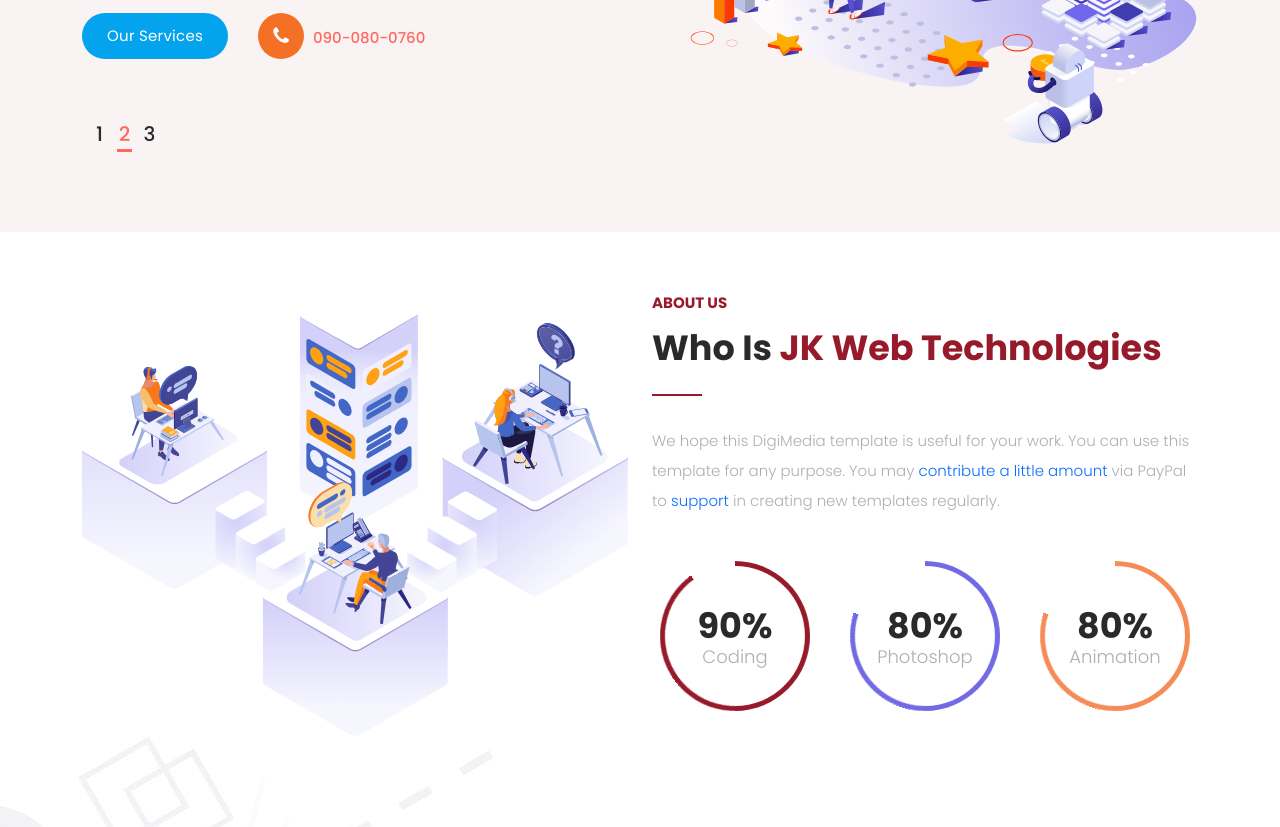
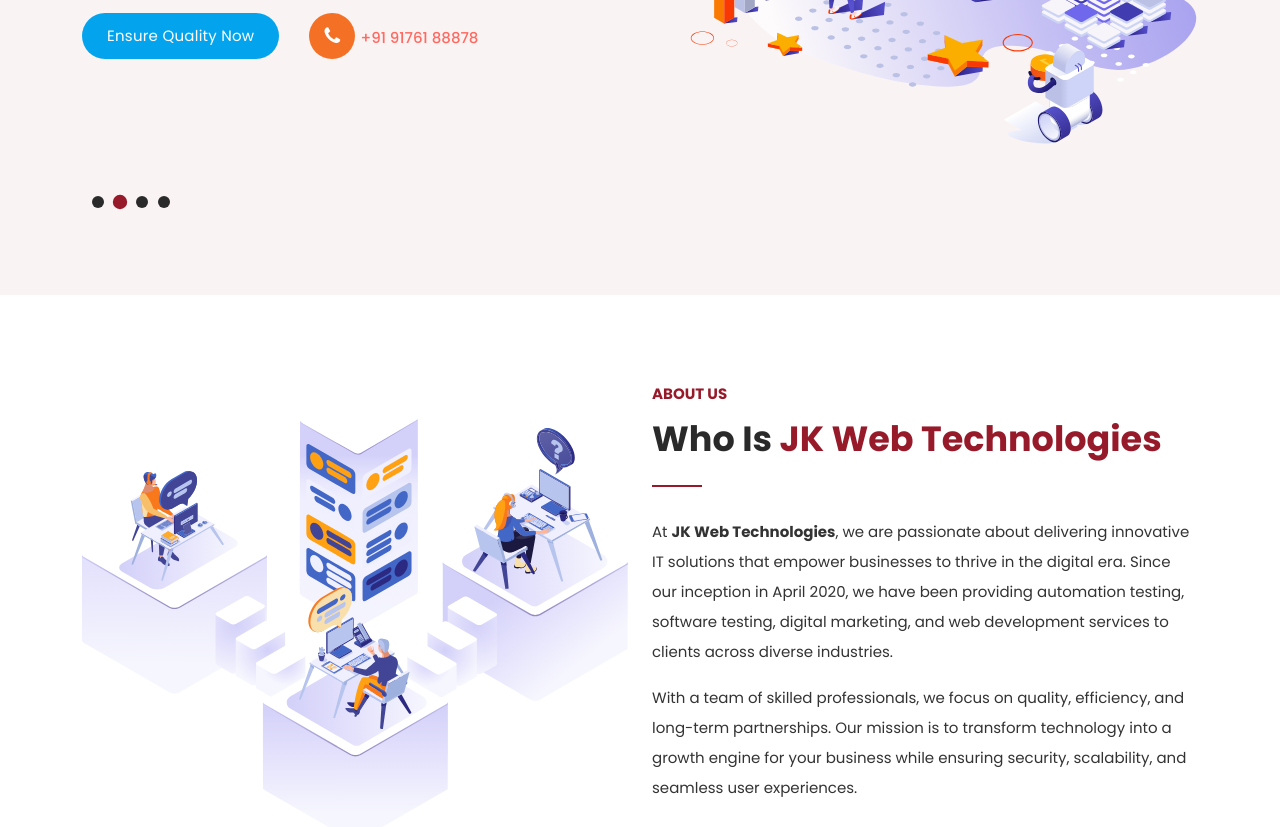
Before and after one commit to JKwebtechnologies/JK-Web-Technologies, a plain HTML site: page Homepage.html in a window 1280 px wide. Shown: the part 498-1325 px from the top of the page. Drawn offline with Linux system fonts and the light colour scheme.

Commit message:
ui fixes

```diff
--- a/Homepage.html
+++ b/Homepage.html
@@ -54,9 +54,13 @@
         </div>
         <div class="col-lg-4 col-sm-4 col-12">
           <ul class="social-media">
-            <li><a href="https://www.facebook.com/people/JK-Web-Technologies/100057561094952/?rdid=UxzcD2eopaWAgZGi&share_url=https%3A%2F%2Fwww.facebook.com%2Fshare%2F1CUGN76Qe9%2F" target="_blank"><i class="fa fa-facebook"></i></a></li>
-            <li><a href="https://www.linkedin.com/company/jk-web-technologies/" target="_blank"><i class="fa fa-linkedin"></i></a></li>
-            <li><a href="https://www.instagram.com/jkwebtechchennai/?utm_source=qr&igsh=MWNjeXlxczFnZzN4dg%3D%3D#" target="_blank"><i class="fa fa-instagram"></i></a></li>
+            <li><a
+                href="https://www.facebook.com/people/JK-Web-Technologies/100057561094952/?rdid=UxzcD2eopaWAgZGi&share_url=https%3A%2F%2Fwww.facebook.com%2Fshare%2F1CUGN76Qe9%2F"
+                target="_blank"><i class="fa fa-facebook"></i></a></li>
+            <li><a href="https://www.linkedin.com/company/jk-web-technologies/" target="_blank"><i
+                  class="fa fa-linkedin"></i></a></li>
+            <li><a href="https://www.instagram.com/jkwebtechchennai/?utm_source=qr&igsh=MWNjeXlxczFnZzN4dg%3D%3D#"
+                target="_blank"><i class="fa fa-instagram"></i></a></li>
           </ul>
         </div>
       </div>
@@ -105,44 +109,57 @@
             <div class="col-lg-6 align-self-center">
               <div class="owl-carousel owl-banner">
                 <div class="item header-text">
-                  <h6>Welcome to Jk Web Technologies</h6>
-                  <h2>Build <em>your website</em> the best in <span>SEO</span>?</h2>
-                  <p>This is a professional looking HTML Bootstrap 5 website template brought to you by TemplateMo
-                    website.</p>
+                  <h6>Automation Testing</h6>
+                  <h2>Boost <em>your quality</em> with Automation</h2>
+                  <p>Ensure faster releases with error-free software using our advanced automation frameworks.</p>
                   <div class="down-buttons">
                     <div class="main-blue-button-hover">
-                      <a href="#contact">Message Us Now</a>
+                      <a href="#contact">Start Automating Now</a>
                     </div>
                     <div class="call-button">
-                      <a href="#"><i class="fa fa-phone"></i> 010-020-0340</a>
+                      <a href="#"><i class="fa fa-phone"></i> +91 91761 88878</a>
                     </div>
                   </div>
                 </div>
                 <div class="item header-text">
-                  <h6>Online Marketing</h6>
-                  <h2>Get the <em>best ideas</em> for <span>your website</span></h2>
-                  <p>You are NOT allowed to redistribute this template ZIP file on any Free CSS collection websites.
-                    Contact us for more info. Thank you.</p>
+                  <h6>Software Testing</h6>
+                  <h2><em>Deliver reliable</em> apps with flawless testing</h2>
+                  <p>Deliver secure, scalable, and user-friendly applications through our comprehensive QA solutions.
+                  </p>
                   <div class="down-buttons">
                     <div class="main-blue-button-hover">
-                      <a href="#services">Our Services</a>
+                      <a href="#contact">Ensure Quality Now</a>
                     </div>
                     <div class="call-button">
-                      <a href="#"><i class="fa fa-phone"></i> 090-080-0760</a>
+                      <a href="#"><i class="fa fa-phone"></i>+91 91761 88878</a>
                     </div>
                   </div>
                 </div>
                 <div class="item header-text">
-                  <h6>Video Tutorials</h6>
-                  <h2>Watch <em>our videos</em> for your <span>projects</span></h2>
-                  <p>Please <a rel="nofollow" href="https://www.paypal.me/templatemo" target="_blank">support us</a> a
-                    little via PayPal if this digital marketing HTML template is useful for you. Thank you.</p>
+                  <h6>Digital Marketing</h6>
+                  <h2>Grow <em>your business</em> with digital marketing</h2>
+                  <p>Boost visibility, attract the right audience, and maximize ROI with tailored marketing strategies.
+                  </p>
                   <div class="down-buttons">
                     <div class="main-blue-button-hover">
-                      <a href="#video">Watch Videos</a>
+                      <a href="#contact">Start Growing Today</a>
                     </div>
                     <div class="call-button">
-                      <a href="#"><i class="fa fa-phone"></i> 050-040-0320</a>
+                      <a href="#"><i class="fa fa-phone"></i>+91 91761 88878</a>
+                    </div>
+                  </div>
+                </div>
+                <div class="item header-text">
+                  <h6>Digital Marketing</h6>
+                  <h2>Transform <em>leads</em> into loyal customers</h2>
+
+                  <p>Drive traffic, build your brand, and grow faster with powerful digital marketing strategies.</p>
+                  <div class="down-buttons">
+                    <div class="main-blue-button-hover">
+                      <a href="#contact">Start Growing Today</a>
+                    </div>
+                    <div class="call-button">
+                      <a href="#"><i class="fa fa-phone"></i>+91 91761 88878</a>
                     </div>
                   </div>
                 </div>
@@ -159,7 +176,7 @@
     </div>
   </div>
   <div id="about">
-    <div class="pt-5">
+    <div class="padd-top">
       <div class="container">
         <div class="row">
           <div class="col-lg-12">
@@ -176,9 +193,18 @@
                     <h4>Who is <em>JK Web Technologies</em></h4>
                     <div class="line-dec"></div>
                   </div>
-                  <p>We hope this DigiMedia template is useful for your work. You can use this template for any purpose.
-                    You may <a rel="nofollow" href="" target="_blank">contribute a little amount</a> via PayPal to <a
-                      href="" target="_blank">support</a> in creating new templates regularly.</p>
+                  <p class="mb-0">
+                    At <strong>JK Web Technologies</strong>, we are passionate about delivering innovative IT solutions
+                    that empower businesses to thrive in the digital era. Since our inception in April 2020, we have
+                    been providing <span>automation testing</span>, <span>software testing</span>,
+                    <span>digital marketing</span>, and <span>web development</span> services to clients across
+                    diverse industries.
+                  </p>
+                  <p class="mt-3">
+                    With a team of skilled professionals, we focus on quality, efficiency, and long-term partnerships.
+                    Our mission is to transform technology into a growth engine for your business while ensuring
+                    security, scalability, and seamless user experiences.
+                  </p>
                   <div class="row">
                     <div class="col-lg-4 col-sm-4">
                       <div class="skill-item first-skill-item wow fadeIn" data-wow-duration="1s" data-wow-delay="0s">
@@ -191,8 +217,8 @@
                           </span>
                           <div class="progress-value">
                             <div>
-                              90%<br>
-                              <span>Coding</span>
+                              95%<br>
+                              <span>Automation & QA Testing</span>
                             </div>
                           </div>
                         </div>
@@ -209,8 +235,8 @@
                           </span>
                           <div class="progress-value">
                             <div>
-                              80%<br>
-                              <span>Photoshop</span>
+                              90%<br>
+                              <span>Digital Marketing</span>
                             </div>
                           </div>
                         </div>
@@ -218,7 +244,7 @@
                     </div>
                     <div class="col-lg-4 col-sm-4">
                       <div class="skill-item third-skill-item wow fadeIn" data-wow-duration="1s" data-wow-delay="0s">
-                        <div class="progress" data-percentage="80">
+                        <div class="progress" data-percentage="70">
                           <span class="progress-left">
                             <span class="progress-bar"></span>
                           </span>
@@ -227,8 +253,8 @@
                           </span>
                           <div class="progress-value">
                             <div>
-                              80%<br>
-                              <span>Animation</span>
+                              85%<br>
+                              <span>Web Development</span>
                             </div>
                           </div>
                         </div>
--- a/assets/css/jkwebtech.css
+++ b/assets/css/jkwebtech.css
@@ -185,8 +185,8 @@ ul {
 p {
   font-size: 15px;
   line-height: 30px;
-  font-weight: 300;
-  color: #afafaf;
+  font-weight: 400;
+  color: #333;
 }
 
 img {
@@ -277,7 +277,7 @@ body {
   display: inline-block !important;
   padding: 10px 20px !important;
   color: #971a2b !important;
-  border: 1px solid #971a2b !important;
+  border: 1.5px solid #971a2b !important;
   border-radius: 23px;
   font-weight: 500 !important;
   letter-spacing: 0.3px !important;
@@ -312,19 +312,26 @@ header
 }
 
 @media (max-width: 576px) {
-  .pre-header ul.info{
+  .pre-header ul.info {
     text-align: center !important;
   }
+
   .pre-header ul.info li {
     margin-right: 0px !important;
 
   }
+
   .pre-header {
     height: 90px !important;
   }
+
   .pre-header ul.social-media {
     text-align: center !important;
     margin-top: 10px !important;
+  }
+  .main-banner .item h2 {
+    font-size: 40px !important;
+    line-height: 60px !important;
   }
 }
 
@@ -444,6 +451,7 @@ header
   -o-transition: all 0.3s ease 0s;
   transition: all 0.3s ease 0s;
 }
+
 @media (min-width: 1024px) {
   .header-area .main-nav .logo {
     width: 280px;
@@ -1066,6 +1074,7 @@ Banner Style
 .main-banner .right-image img {
   max-width: 700px;
 }
+
 .main-banner .item h6 {
   text-transform: uppercase;
   font-size: 18px;
@@ -1105,7 +1114,7 @@ Banner Style
   text-align: center;
   line-height: 46px;
   border-radius: 50%;
-  background: rgb(255,104,95);
+  background: rgb(255, 104, 95);
   background: linear-gradient(105deg, #f37025 0%, #f37025 100%);
   color: #fff;
   font-size: 20px;
@@ -1124,26 +1133,28 @@ Banner Style
 }
 
 .main-banner .owl-dot:before {
-  counter-increment:dots;
-  content: counter(dots);
-  font-size: 20px;
-  font-weight: 500;
+  content: "";
+  display: inline-block;
+  width: 12px;
+  height: 12px;
   margin-left: 10px;
-  color: #2a2a2a;
-  width: 15px;
-  display: inline-block;
-  text-align: center;
-  border-bottom: 3px solid transparent;
-  transition: all .5s;
+  border-radius: 50%;          /* makes it a circle */
+  background: #2a2a2a;         /* dot color */
+  transition: all .3s ease;
+}
+.main-banner .owl-dot.active:before {
+  background: #971a2b;         /* active dot color */
+  transform: scale(1.2);       /* slightly bigger when active */
 }
 
 .main-banner .active:before {
   color: #ff685f;
-  border-bottom: 3px solid #ff685f;
-} */
-
-
-
+
+}
+.padd-top{
+  padding-top: 90px !important;
+}
+*/
 /*
 ---------------------------------------------
 About Style
@@ -1227,7 +1238,7 @@ About Style
 }
 
 .second-skill-item .progress .progress-bar {
-  border-color: #726ae3;
+  border-color: #03a4ed;
 }
 
 .third-skill-item .progress .progress-bar {
@@ -1273,13 +1284,15 @@ About Style
 
 .progress .progress-value div {
   margin-top: 10px;
+    padding: 10px;
 }
 
 .progress .progress-value span {
-  font-size: 18px;
+     font-size: 16px;
     text-transform: none;
-  color: #afafaf;
+    color: #333;
     font-weight: 300;
+    line-height: 10px;
 }
 
 /* This for loop creates the  necessary css animation names
@@ -1397,7 +1410,7 @@ Due to the split circle of progress-left and progress right, we must use the ani
 
   100% {
     -webkit-transform: rotate(108);
-    transform: rotate(108deg);
+    transform: rotate(90deg);
   }
 }
 
@@ -1409,7 +1422,7 @@ Due to the split circle of progress-left and progress right, we must use the ani
 
   100% {
     -webkit-transform: rotate(144);
-    transform: rotate(144deg);
+    transform: rotate(160deg);
   }
 }
 
@@ -1436,7 +1449,7 @@ Services Style
 */
 
 .services {
-  padding-top: 130px;
+  padding-top: 110px;
   position: relative;
 }
 
@@ -2193,7 +2206,7 @@ responsive
 
   .main-banner {
     text-align: center;
-    padding: 226px 0px 30px 0px;
+    padding: 180px 0px 30px 0px;
   }
 
   .main-banner:before {
```
Lines whose indentation alone changed are shown as unchanged.
